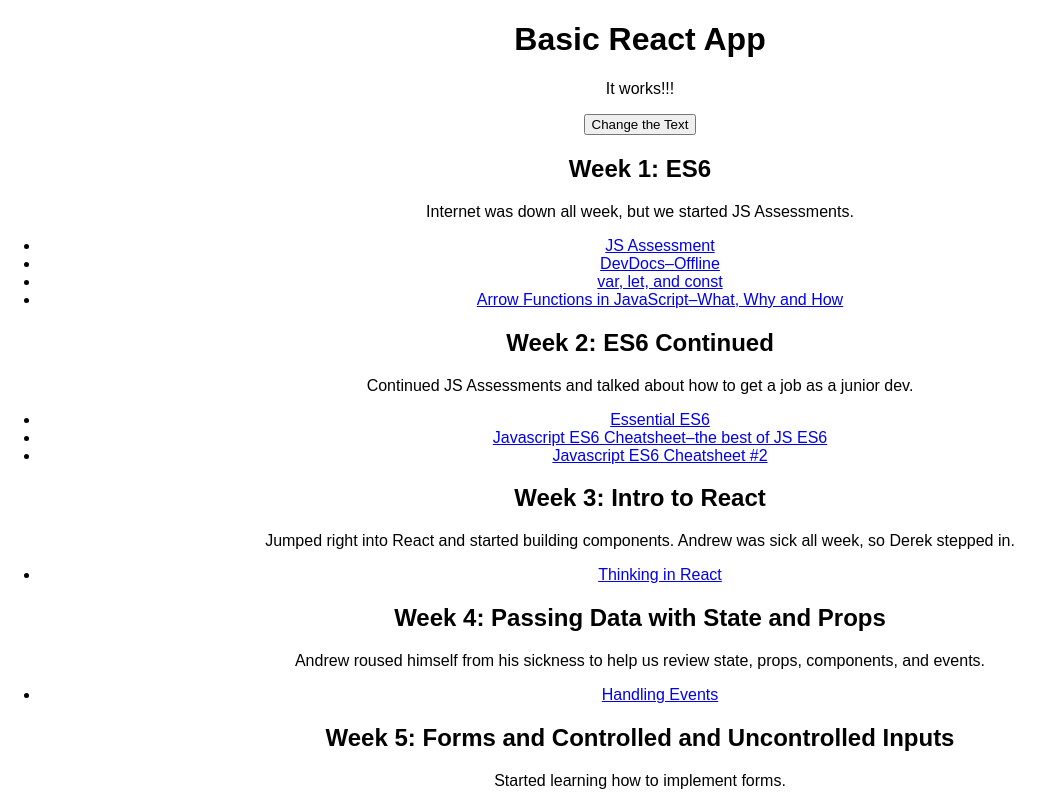
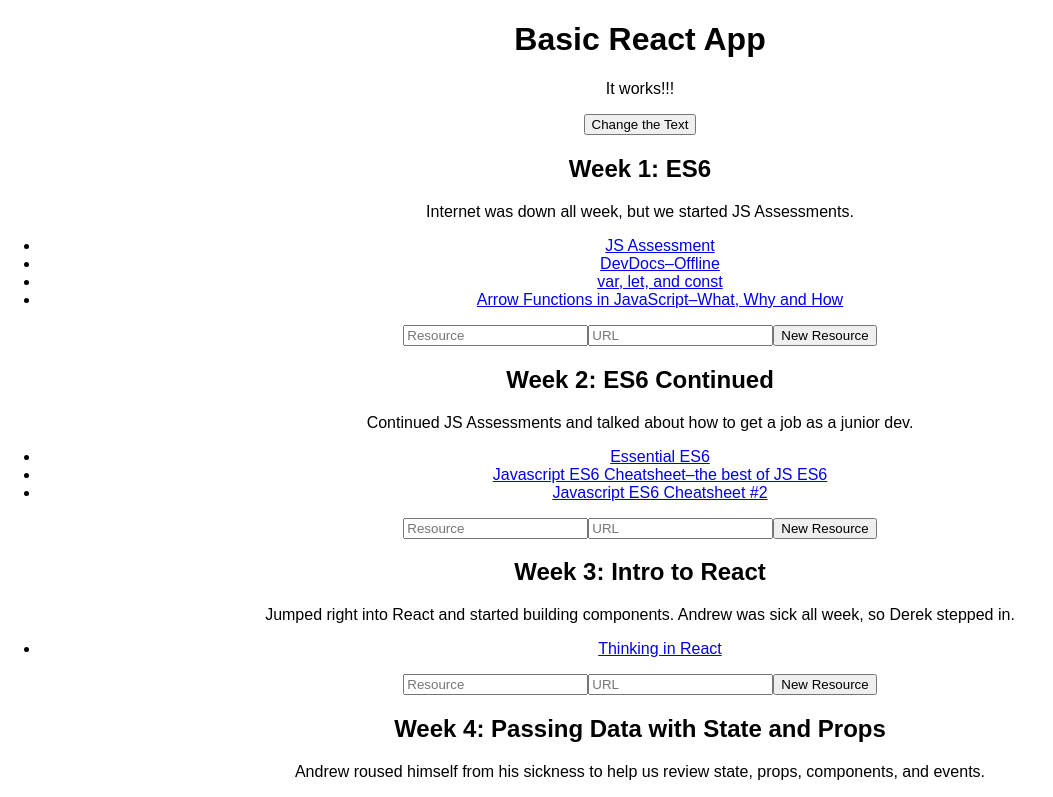
Before and after one commit to lunarnightlight/reactpractice, a React (Create React App) app: page / in a window 1280 px wide. Shown: the top 797 px of the page, without its empty margins (0-1053 px from the left). Built offline with nearby package versions, Linux system fonts and the light colour scheme.

Commit message:
have the input fields for each week, but need to pass newResource as props in App (not Week) and eventually rewrite the resource properties for each week as one property

```diff
--- /dev/null
+++ b/src/AddResourceForm.js
@@ -0,0 +1,30 @@
+import React, { Component } from 'react';
+
+
+export default class AddResourceForm extends Component {
+	createResource(event) {
+		event.preventDefault();
+		const resource = {
+			title: this.title.value,
+			link: this.link.value,
+		}
+		this.props.newResource(resource);
+		this.resourceForm.reset();
+	}
+
+	render() {
+		return (
+			<form ref={(input) => this.resourceForm = input} className='App' onSubmit={(event) => this.createResource(event)}>
+			{ /*
+				<select>
+					<option value=""></option>
+				</select>
+			*/ }
+				<input ref={(input) => this.title = input} type="text" placeholder='Resource'/>
+				<input ref={(input) => this.link = input} type="text" placeholder='URL'/>
+				<button type='submit'>New Resource</button>
+
+			</form>
+		);
+	}
+}
--- a/src/App.js
+++ b/src/App.js
@@ -55,12 +55,21 @@
     // component up to the parent component.
     console.log(this);
     this.response = this.response.bind(this);
+    this.rewResource = this.newResource.bind(this);
   }
 
   response(event) {
   	event.preventDefault();
 		this.setState( {test: 'Event Pass Successful!'} );
 	}
+
+  newResource(resource) {
+    const resources = {...this.state.resources};
+    this.setState({resources});
+  // 'resources' is a hypothetical property in the state that holds a list of resources.
+  // Right now, what I have are separate resource properties for each week. Maybe I can
+  // combine them into one object under the key 'resources'?
+  }
 
   render() {
     return (
--- a/src/Week.js
+++ b/src/Week.js
@@ -1,4 +1,5 @@
 import React, { Component } from 'react';
+import AddResourceForm from './AddResourceForm.js';
 
 export default class Week extends Component {
 	render() {
@@ -11,6 +12,7 @@
 				<h2 className='App'>{this.props.label}</h2>
 				<p className='App'>{para}</p>
 				<ul className='App'>{material}</ul>
+				<AddResourceForm newresource={this.props.newResource} />
 			</div>
 		);
 	}
```
Also changed, not shown: src/AddResource.js (deleted, +0 -17 lines).
